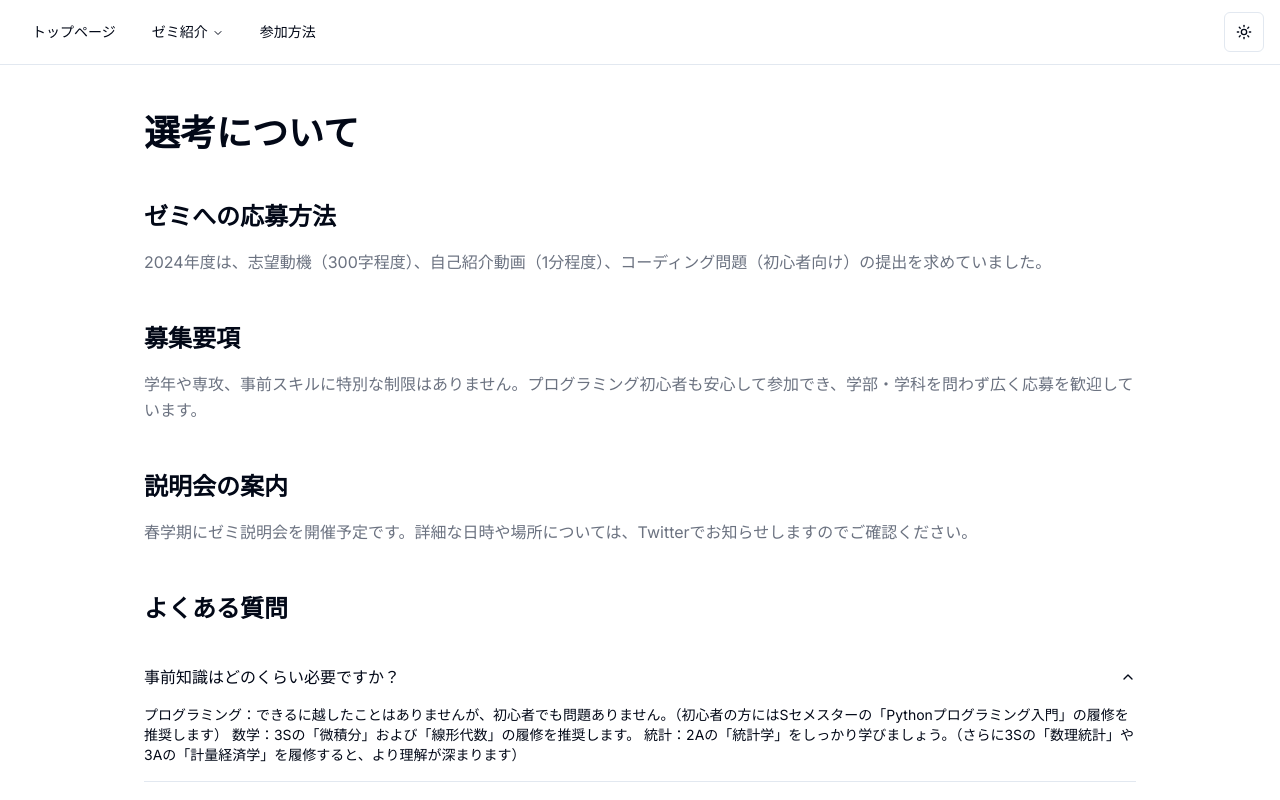
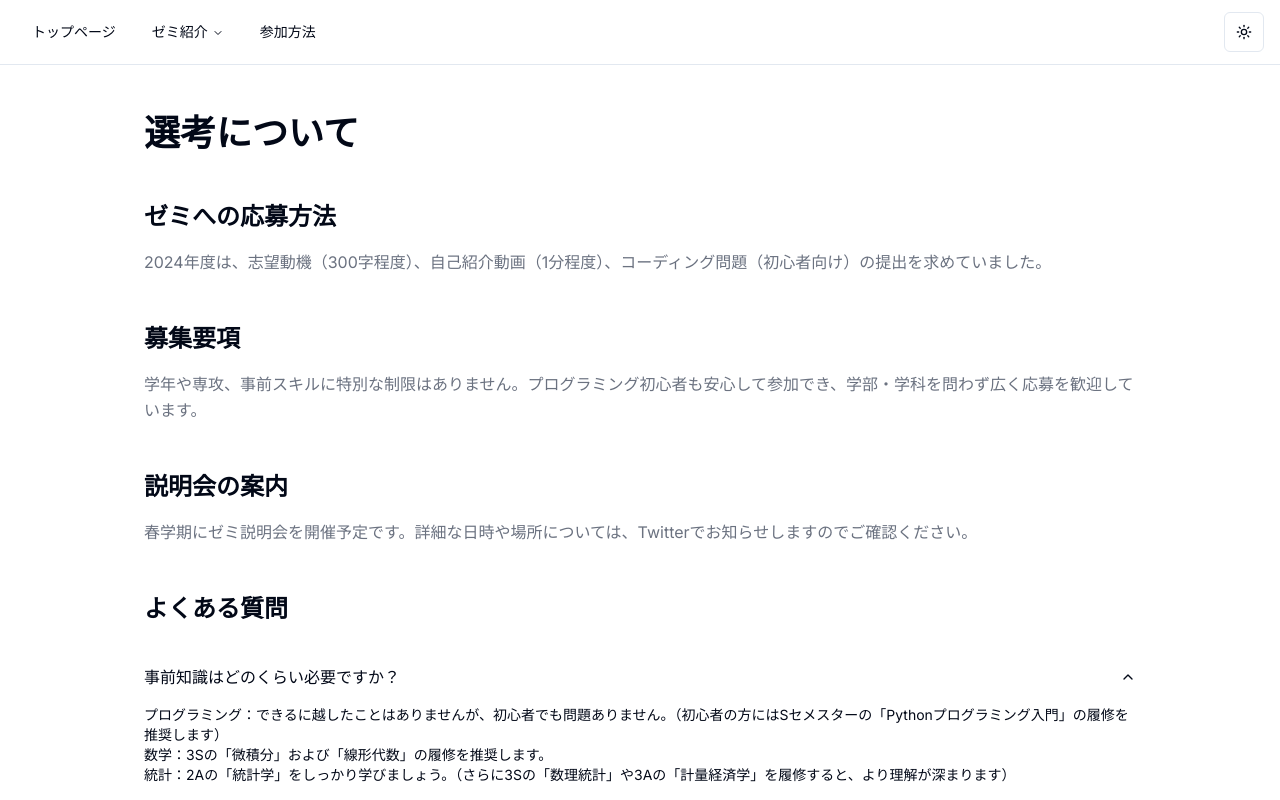
Before and after one commit to Sato-seminor/seminar-website, a Next.js app: page /selection in a window 1280 px wide. Both pictures are taken after a click on the button "事前知識はどのくらい必要ですか？". Shown: the top 800 px of the page. Built offline with nearby package versions, Linux system fonts and the light colour scheme.

Commit message:
改行コードの修正

```diff
--- a/src/features/selection/components/questions.tsx
+++ b/src/features/selection/components/questions.tsx
@@ -23,7 +23,9 @@ export function Questions(props: QuestionsProps) {
         {props.questions.map((item) => (
           <AccordionItem key={item.id} value={item.id}>
             <AccordionTrigger className="text-left">{item.question}</AccordionTrigger>
-            <AccordionContent>{item.answer}</AccordionContent>
+            <AccordionContent>
+              <div className="whitespace-pre-line">{item.answer}</div>
+            </AccordionContent>
           </AccordionItem>
         ))}
       </Accordion>
```
